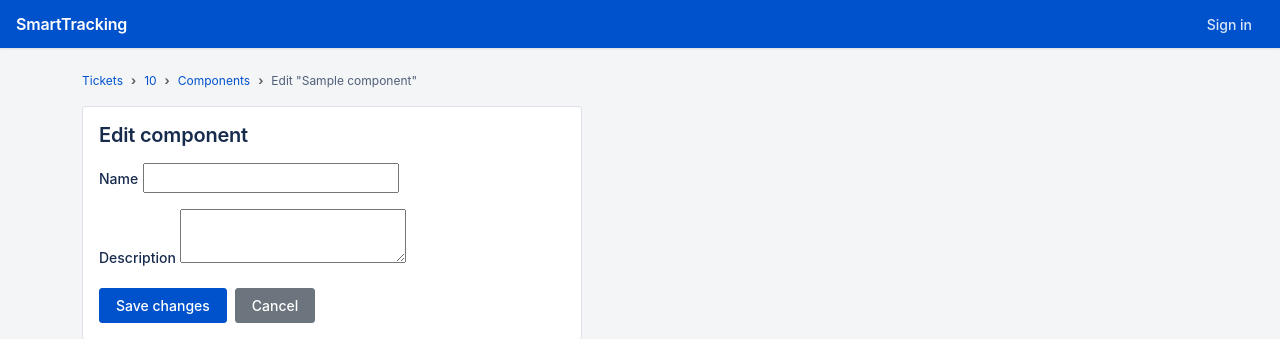
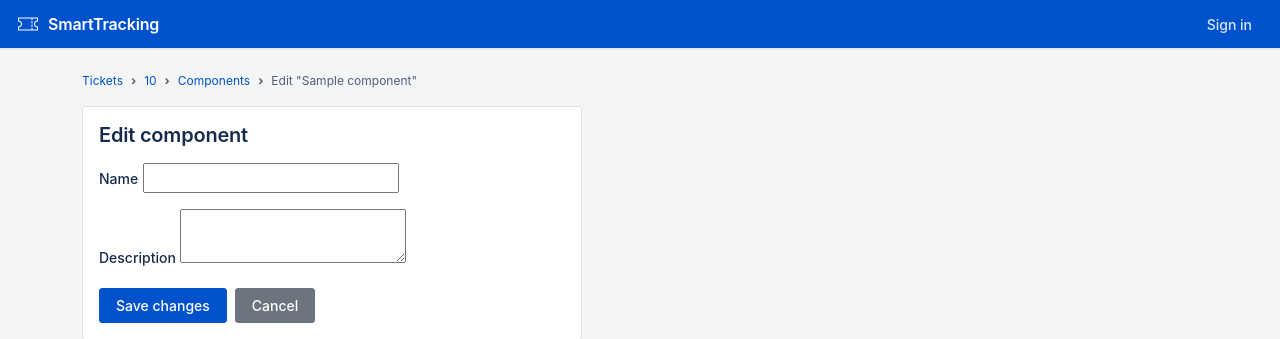
Before and after one commit to mrommel/SmartTracking, a Django app: template tracking/templates/tracking/component_edit.html in a window 1280 px wide. Shown: the top 339 px of the page. Run offline with Django 3.2, Linux system fonts and the light colour scheme; the template is opened without the code that fills it: most values are stand-ins (such as "Sample title", 1, 10 or a date in 2020); form fields are guessed from the names that the template uses; parts of the project's set-up code (start-up, migrations or seed data) failed here and were passed over; some libraries are stand-ins or nearby versions.

Commit message:
fix icon color

```diff
--- a/tracking/templates/tracking/base.html
+++ b/tracking/templates/tracking/base.html
@@ -16,7 +16,7 @@
 	</head>
 <body>
 <nav class="navbar flex-nowrap">
-	<a class="navbar-brand" href="{% url 'dashboard' %}">SmartTracking</a>
+	<a class="navbar-brand" href="{% url 'dashboard' %}"><img src="{% static 'images/ticket_white.png' %}" alt="SmartTracking" height="24" />SmartTracking</a>
 	<div class="navbar-nav flex-row align-items-center">
 		{% if user.is_authenticated %}
 			<a class="nav-link" href="{% url 'project_list' %}">Projects</a>
```
Also changed, not shown: tracking/static/icons/android-chrome-192x192.png, tracking/static/icons/android-chrome-512x512.png, tracking/static/icons/apple-touch-icon.png, tracking/static/icons/favicon-16x16.png, tracking/static/icons/favicon-32x32.png, tracking/static/icons/favicon.ico.
